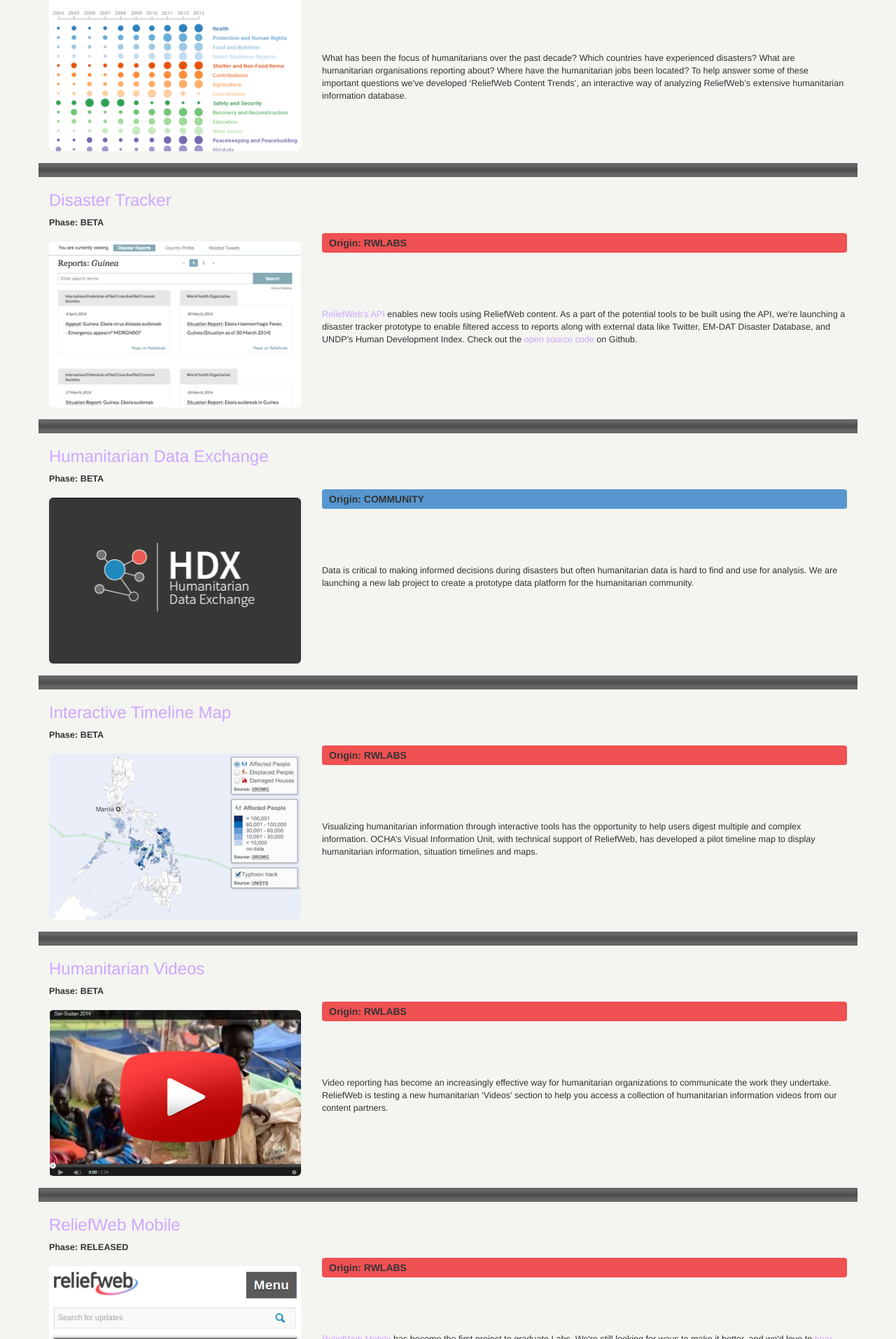
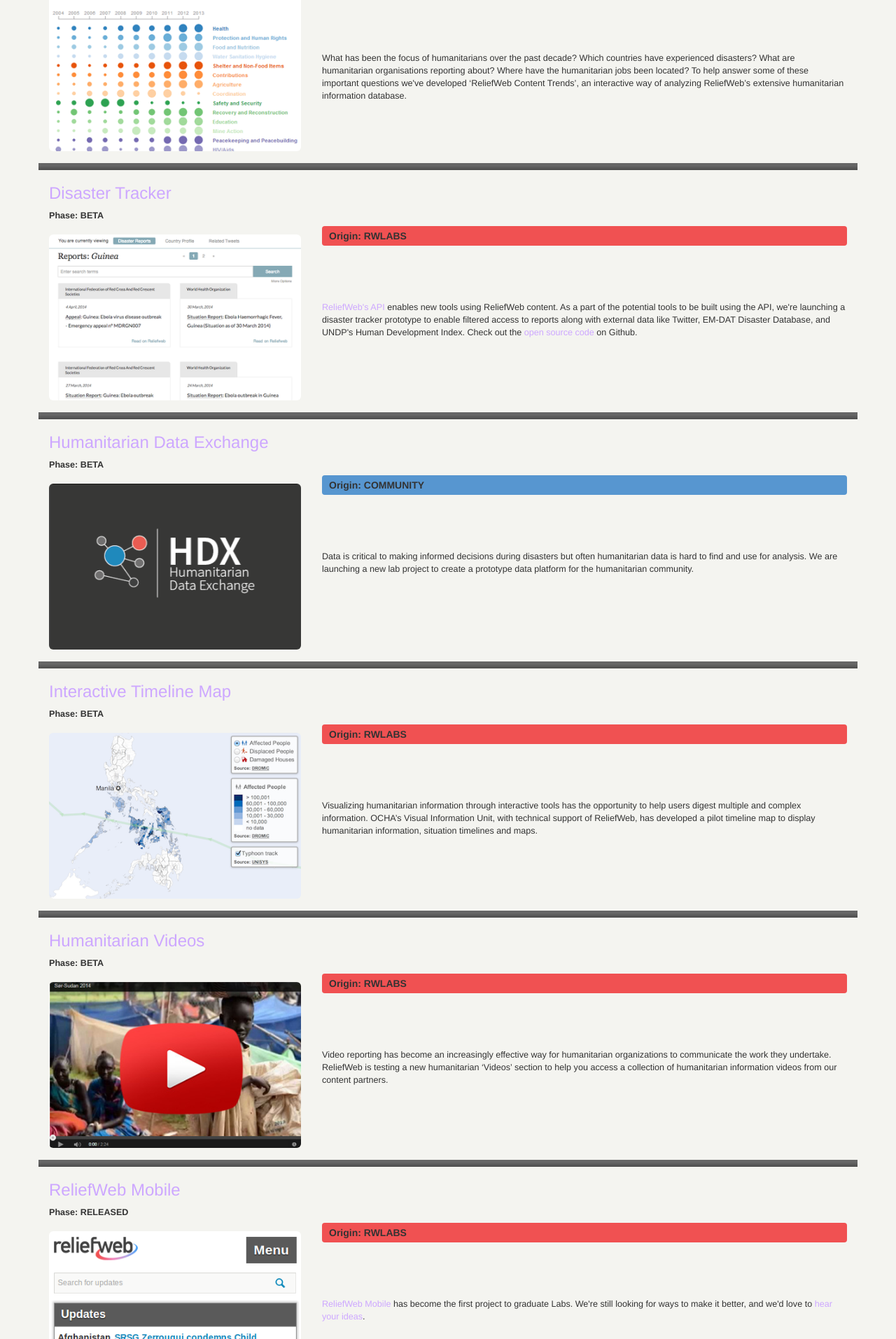
Before and after one commit to UN-OCHA/rwint-labs, a Jekyll site: the page built from projects.html, in a window 1280 px wide. Shown: the part 456-2369 px from the top of the page at 70% size. Built offline with Jekyll 4.4.1, drawn with Linux system fonts in a browser that asks for light colours.

Commit message:
soften divider for projects

```diff
--- a/projects.html
+++ b/projects.html
@@ -25,8 +25,10 @@
       <p class="rw-description">{{ post.content }}</p>
     </div><!-- /rw-project-list-item -->
     <div class="clearfix"></div>
+    {% if forloop.last %}
+    {% else %}
     <div class="rw-divider-flip"></div>
-    <div class="rw-divider"></div>
+    {% endif %}
     {% endfor %}
   </div><!-- /.rw-project-list -->
 </div><!-- /row -->
```
